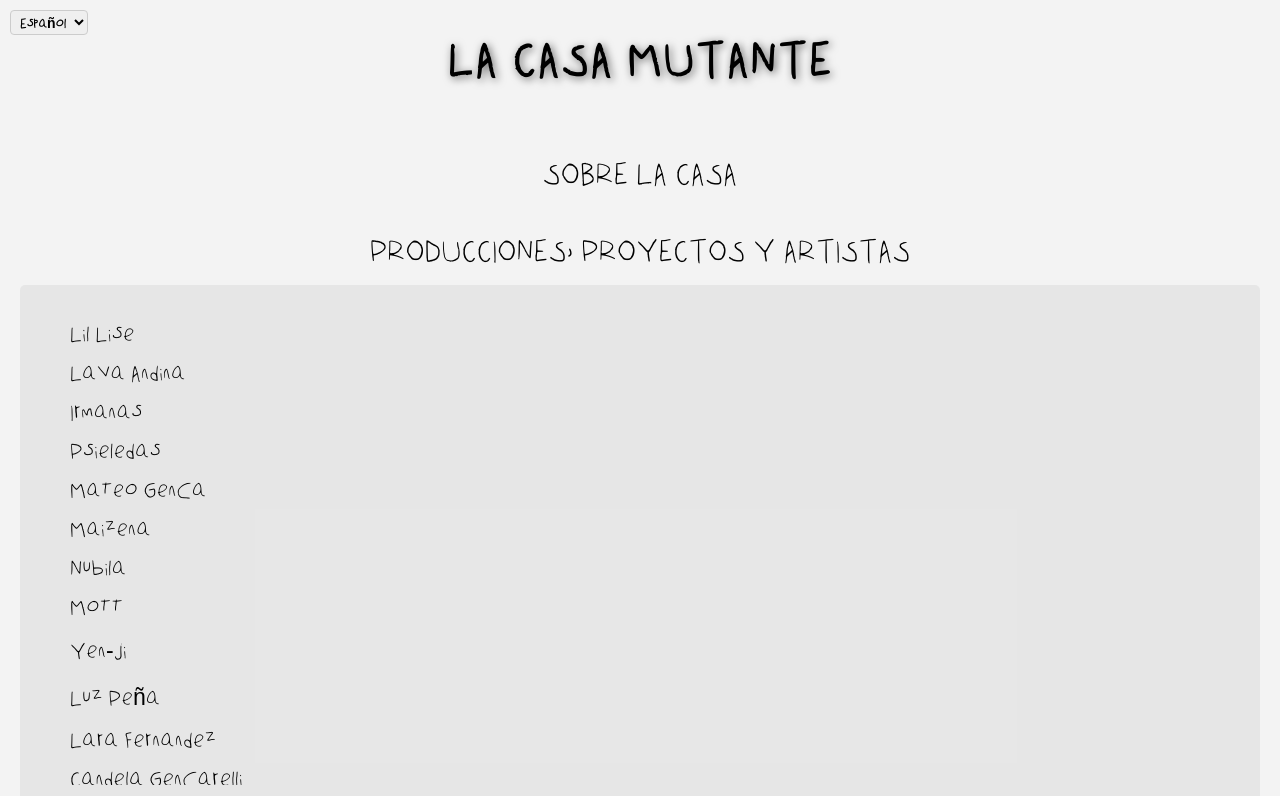
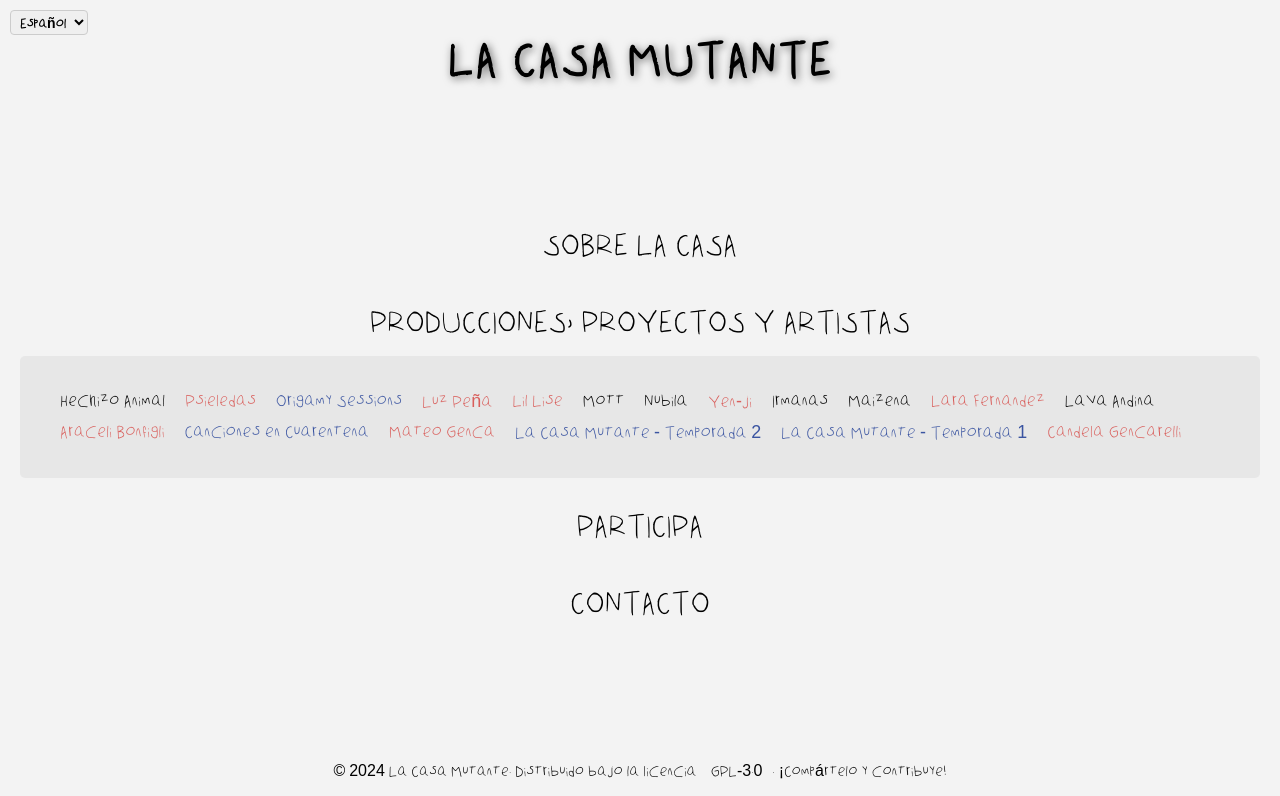
Before and after one commit to nico-dela/lacasamutante, a plain HTML site: page index.html in a window 1280 px wide. Both pictures are taken after a click on the element "PRODUCCIONES, PROYECTOS Y ARTISTAS". Shown: the top 796 px of the page. Drawn offline with Linux system fonts and the light colour scheme.

Commit message:
cambie estilo de visualizacion del bloque de producciones

```diff
--- a/assets/css/styles.css
+++ b/assets/css/styles.css
@@ -12,7 +12,8 @@
   font-family: "Nubifont", sans-serif;
 }
 
-html, body {
+html,
+body {
   height: 100%;
   margin: 0;
   padding: 0;
@@ -23,7 +24,7 @@ body {
   flex-direction: column;
   justify-content: space-between;
   color: black;
-  background-color: #F3F3F3;
+  background-color: #f3f3f3;
   text-align: center;
   padding: 20px;
   position: relative;
@@ -31,21 +32,22 @@ body {
   margin: 0;
 }
 
-body::before {
+/* body::before {
   content: "";
   position: absolute;
   top: 0;
   right: 0;
   bottom: 0;
   left: 0;
-  background-image: url("../media/10285073.jpg");
+  opacity: 0.3;
+  z-index: -1;
+  background-image: url("../media/fondo.jpeg");
   background-size: cover;
   background-position: center;
   background-repeat: no-repeat;
   background-attachment: fixed;
-  opacity: 0.3; /* Ajusta este valor para cambiar la opacidad */
-  z-index: -1;
-}
+  opacity: 0.5;
+} */
 
 #languageSelector {
   position: absolute;
@@ -207,7 +209,6 @@ section {
 }
 
 .accordion-header:hover {
-  /* background: rgba(0, 0, 0, 0.1); */
   font-weight: bold;
 }
 
@@ -220,48 +221,32 @@ section {
 }
 
 #productions-buttons-container {
-  position: relative;
-  height: 60vh;
-  /* border: 1px solid #ccc; */
-  overflow-y: auto;
-  overflow-x: hidden;
-  /* background: rgba(0, 0, 0, 0.1); */
   display: flex;
-  flex-direction: column;
+  flex-direction: row;
+  flex-wrap: wrap;
   align-items: center;
+  justify-content: flex-start;
   padding: 10px;
 }
 
 .btn-production {
-  width: 100%;
-  padding: 10px 20px;
-  color: black;
+  display: inline;
+  padding: 0 10px;
+  margin: 5px 0;
+  font-size: 1.4vw;
   text-align: left;
-  border-radius: 5px;
   text-decoration: none;
-  font-size: 1.8vw;
-  z-index: 2;
 }
 
 @media (max-width: 768px) {
   .btn-production {
     font-size: 3vw;
-    padding: 8px 16px;
-  }
-
-  #productions-buttons-container {
-    height: 50vh;
   }
 }
 
 @media (max-width: 480px) {
   .btn-production {
     font-size: 4vw;
-    padding: 6px 12px;
-  }
-
-  #productions-buttons-container {
-    height: 40vh;
   }
 }
 
@@ -288,30 +273,6 @@ a {
 
 a:hover {
   font-weight: bold;
-  background-clip: text;
-  letter-spacing: 2px;
-  transition: transform 0.3s ease-in-out;
-}
-
-form {
-  display: flex;
-  flex-direction: column;
-  align-items: center;
-  margin-top: 20px;
-}
-
-label {
-  font-size: 1.2em;
-  margin-bottom: 10px;
-}
-
-input {
-  padding: 10px;
-  margin-bottom: 20px;
-  border: none;
-  border-radius: 5px;
-  width: 80%;
-  max-width: 400px;
 }
 
 button {
--- a/assets/js/scripts.js
+++ b/assets/js/scripts.js
@@ -10,51 +10,96 @@ document.addEventListener("DOMContentLoaded", function () {
       {
         name: "Maizena",
         url: "https://open.spotify.com/artist/42HFQJwZtGRwxoVlDwgdgK",
+        category: "Proyecto",
       },
-      { name: "Nubila", url: "https://linktr.ee/nubila" },
+      { name: "Nubila", url: "https://linktr.ee/nubila", category: "Proyecto" },
       {
         name: "Lara Fernandez",
         url: "https://open.spotify.com/artist/691Dk9GKS8rAgDUpfkMwPS",
+        category: "Artista",
       },
       {
         name: "Mateo Genca",
         url: "https://open.spotify.com/artist/52zNpUR2AAV4ER89riTHt0",
+        category: "Artista",
       },
-      { name: "Psieledas", url: "https://psieledas.bandcamp.com/" },
-      { name: "Irmanas", url: "https://www.youtube.com/@Irmanas-wi9zg" },
+      {
+        name: "Psieledas",
+        url: "https://psieledas.bandcamp.com/",
+        category: "Artista",
+      },
+      {
+        name: "Irmanas",
+        url: "https://www.youtube.com/@Irmanas-wi9zg",
+        category: "Proyecto",
+      },
       {
         name: "Mott",
         url: "https://open.spotify.com/artist/5PvNVYs8antCfkOMeESvJu",
+        category: "Proyecto",
       },
       {
         name: "Yen-ji",
         url: "https://open.spotify.com/artist/1b007dZ0opo4WIJK54RYLz",
+        category: "Artista",
       },
       {
         name: "Hechizo Animal",
         url: "https://open.spotify.com/artist/2VMcktUnSTqXIBUIUtrW2M",
+        category: "Proyecto",
       },
       {
         name: "Lava Andina",
         url: "https://open.spotify.com/artist/6mIYlnubsoAHVnThMC7CyY",
+        category: "Proyecto",
       },
       {
         name: "Araceli Bonfigli",
         url: "https://open.spotify.com/artist/6bj6JfRNNwpb3gpYDXEm2F",
+        category: "Artista",
       },
       {
         name: "Candela Gencarelli",
         url: "https://linktr.ee/candelagencarelli",
+        category: "Artista",
       },
       {
         name: "Luz Peña",
         url: "https://www.instagram.com/luz.penia/",
+        category: "Artista",
       },
       {
         name: "Lil Lise",
         url: "https://www.behance.net/ulisesgencare",
-      }
+        category: "Artista",
+      },
+      {
+        name: "La Casa Mutante - Temporada 1",
+        url: "https://www.youtube.com/watch?v=xXGEXSVwzXk&list=PLCeJy5MptJ4QHl4z13LUp8Lmk3Hvl-6Io",
+        category: "Produccion",
+      },
+      {
+        name: "La Casa Mutante - Temporada 2",
+        url: "https://www.youtube.com/watch?v=CvDeJE-kOhc&list=PLCeJy5MptJ4TM1SpukK3oht5s58FxZJCV",
+        category: "Produccion",
+      },
+      {
+        name: "Canciones en Cuarentena",
+        url: "https://www.youtube.com/watch?v=ORsTN_cmG0w&list=PLCeJy5MptJ4RHEjXogCtEE9hxEpZSMeSr",
+        category: "Produccion",
+      },
+      {
+        name: "Origamy Sessions",
+        url: "https://www.youtube.com/watch?v=_PjW0kjIeWQ&list=PLESwDoZ83GEbK4N9g2EetGp5KIN-HuE2k",
+        category: "Produccion",
+      },
     ];
+
+    const categoryColors = {
+      "Artista": "#D95E5B",    // Color rojo
+      "Produccion": "#3A54A1", // Color azul
+      "Proyecto": "black"      // Color negro
+    };
 
     function shuffle(array) {
       let currentIndex = array.length,
@@ -78,6 +123,7 @@ document.addEventListener("DOMContentLoaded", function () {
       btn.className = "btn-production";
       btn.textContent = button.name;
       btn.target = "_blank";
+      btn.style.color = categoryColors[button.category] || "black";
 
       productionsButtonsContainer.appendChild(btn);
     });
```
